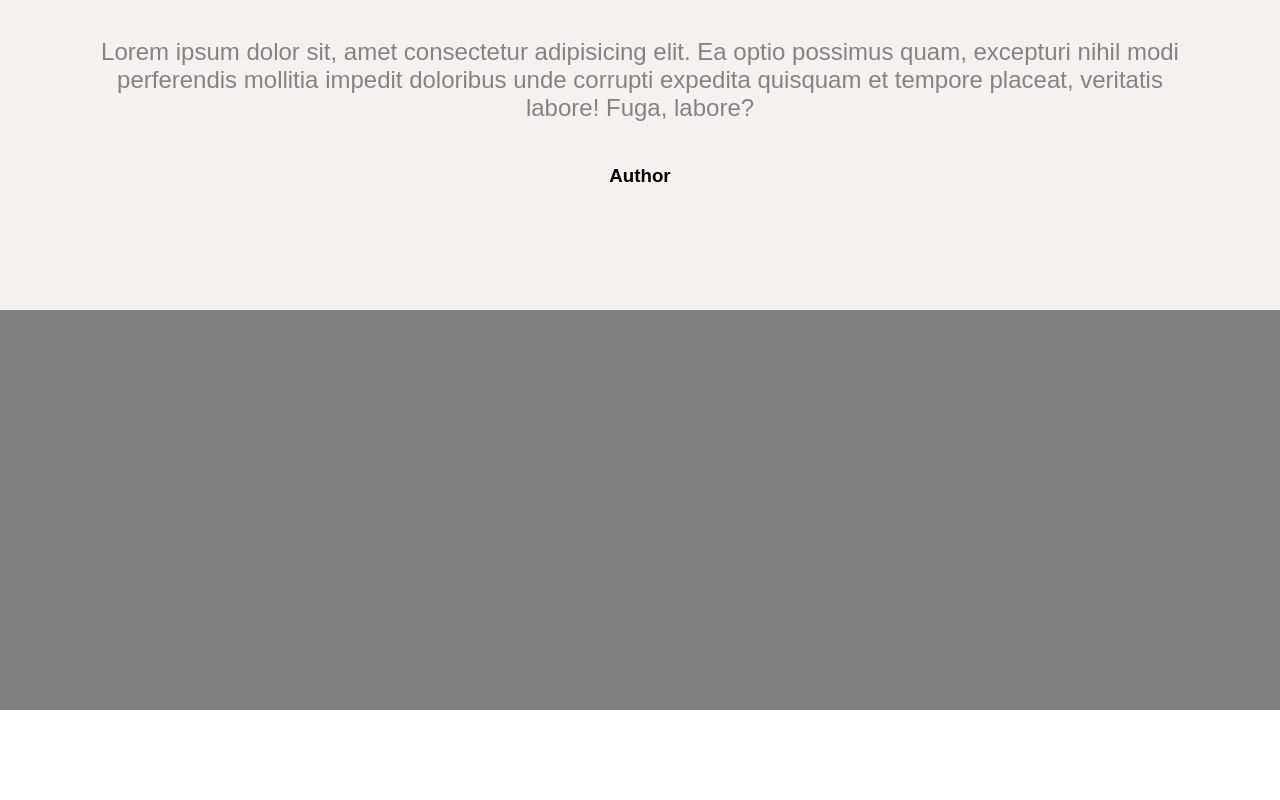
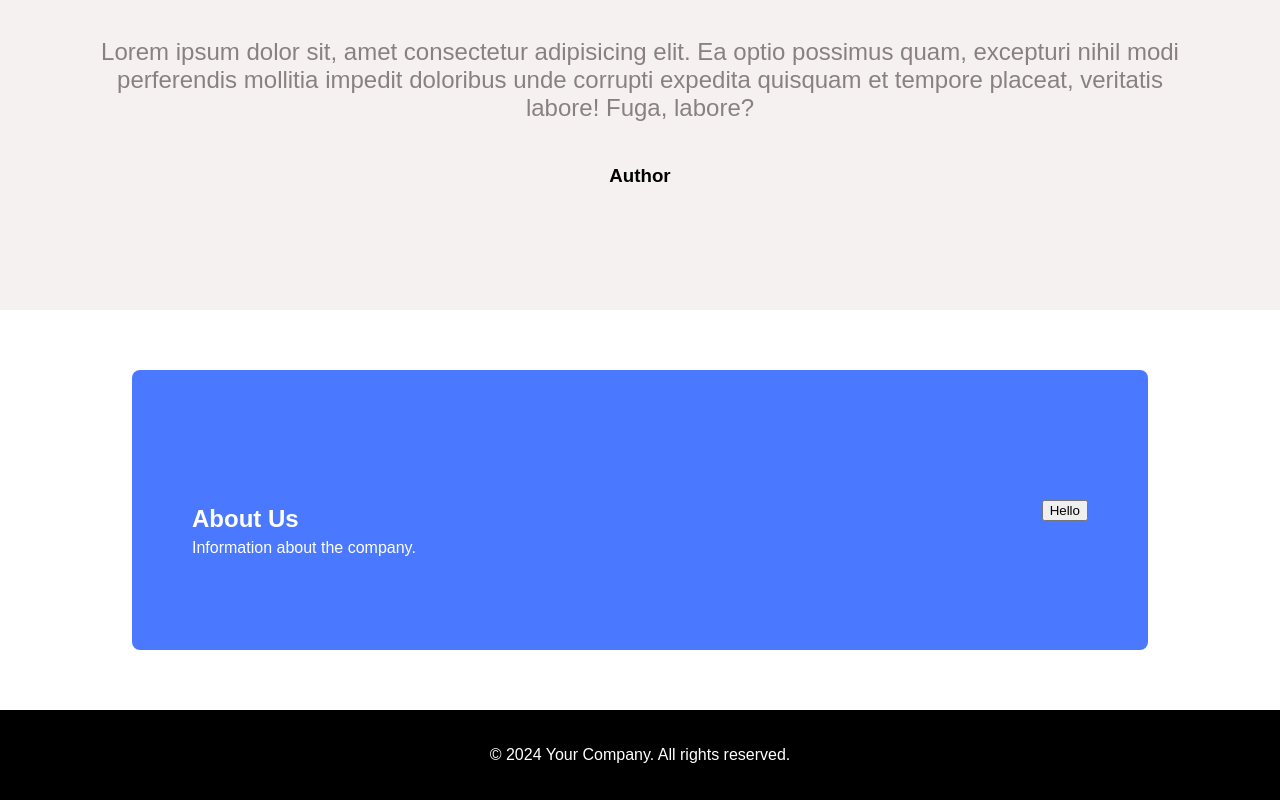
Before and after one commit to GageLasher/landing-page, a plain HTML site: page index.html in a window 1280 px wide. Shown: the part 1020-1820 px from the top of the page. Before the commit the page ends 1730 px from the top, so only its background shows below. Drawn offline with Linux system fonts and the light colour scheme.

Commit message:
finished hmtl and css structuring and styling for landing-page

```diff
--- a/index.html
+++ b/index.html
@@ -50,7 +50,18 @@
         <p>Lorem ipsum dolor sit, amet consectetur adipisicing elit. Ea optio possimus quam, excepturi nihil modi perferendis mollitia impedit doloribus unde corrupti expedita quisquam et tempore placeat, veritatis labore! Fuga, labore?</p>
         <h3>Author</h3>
     </div>
-    <div></div>
+    <div class="section-4">
+        <div class="info-container">
+            <div class="cta-text">
+                <h2>About Us</h2>
+                <p>Information about the company.</p>
+            </div>
+            <button>Hello</button>
+        </div>
+    </div>
 </main>
+<footer>
+    <p>&copy; 2024 Your Company. All rights reserved.</p>
+</footer>
 </body>
 </html>
--- a/styles.css
+++ b/styles.css
@@ -84,3 +84,46 @@ main div {
     font-weight: 300;
     color: rgb(137, 129, 129);
 }
+
+footer {
+    background-color: black;
+    color: white;
+    text-align: center;
+    padding: 20px;
+}
+.info-container {
+      background-color: #4a78ff;      /* blue background */
+    margin: 60px auto;              /* top/bottom spacing */
+    padding: 40px 60px;             /* inner spacing */
+    border-radius: 8px;             /* rounded corners */
+
+    display: flex;                  /* horizontal layout */
+    justify-content: space-between; /* space between text + button */
+    align-items: center;            /* vertical centering */
+
+    width: 70%;                     /* container width */
+    color: white;
+    height: 50%;
+}
+.info-container div {
+    height: 10px;
+}
+.section-4 {
+    display: flex;
+    justify-content: center;
+    align-items: center;
+    background-color: white;
+}
+
+.cta-text h2 {
+    margin: 0;
+    font-size: 24px;
+    font-weight: 700;
+    background-color: #4a78ff;
+}
+
+.cta-text p {
+    margin: 6px 0 0 0;
+    font-size: 16px;
+    font-weight: 300;
+}
```
